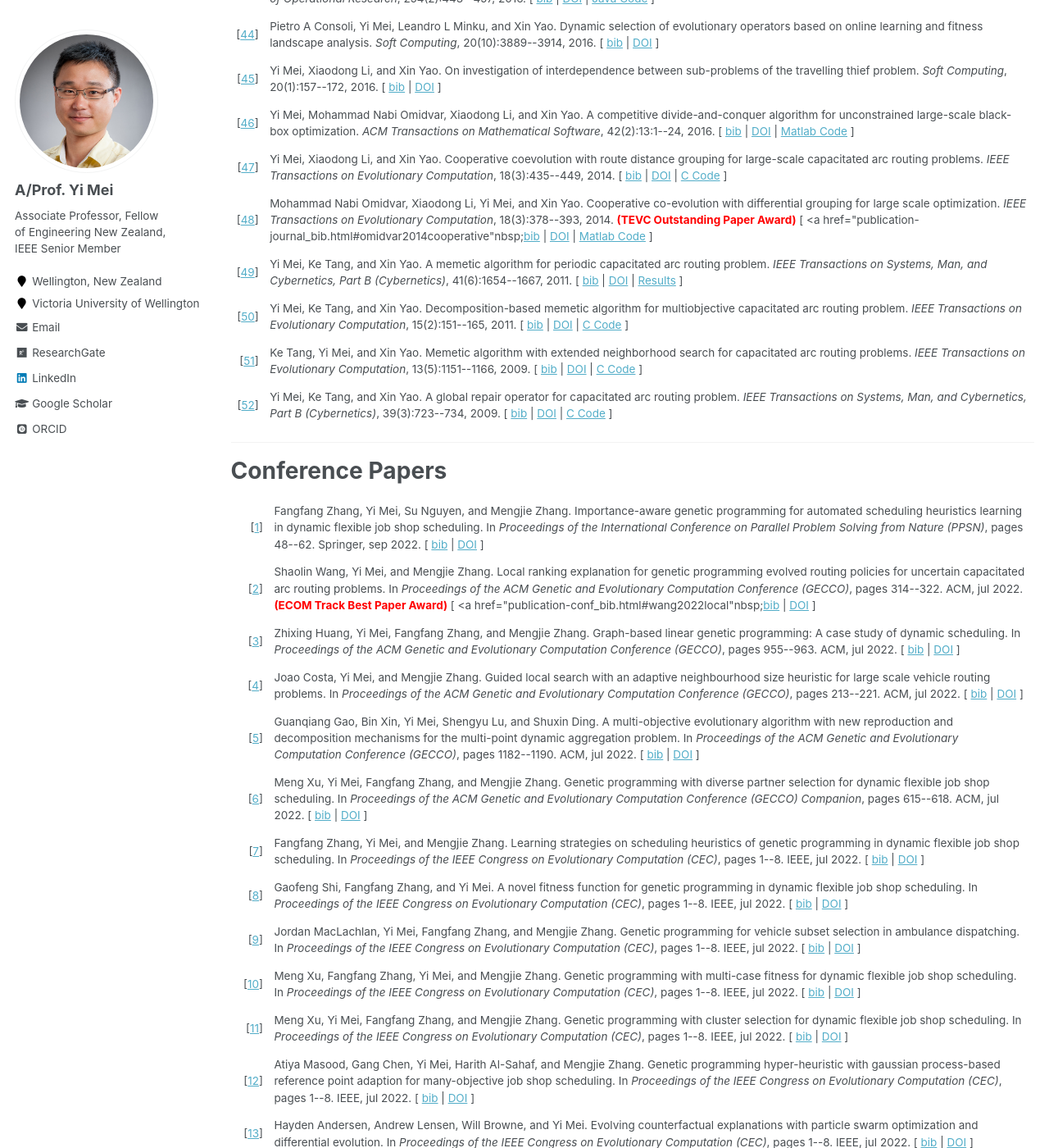
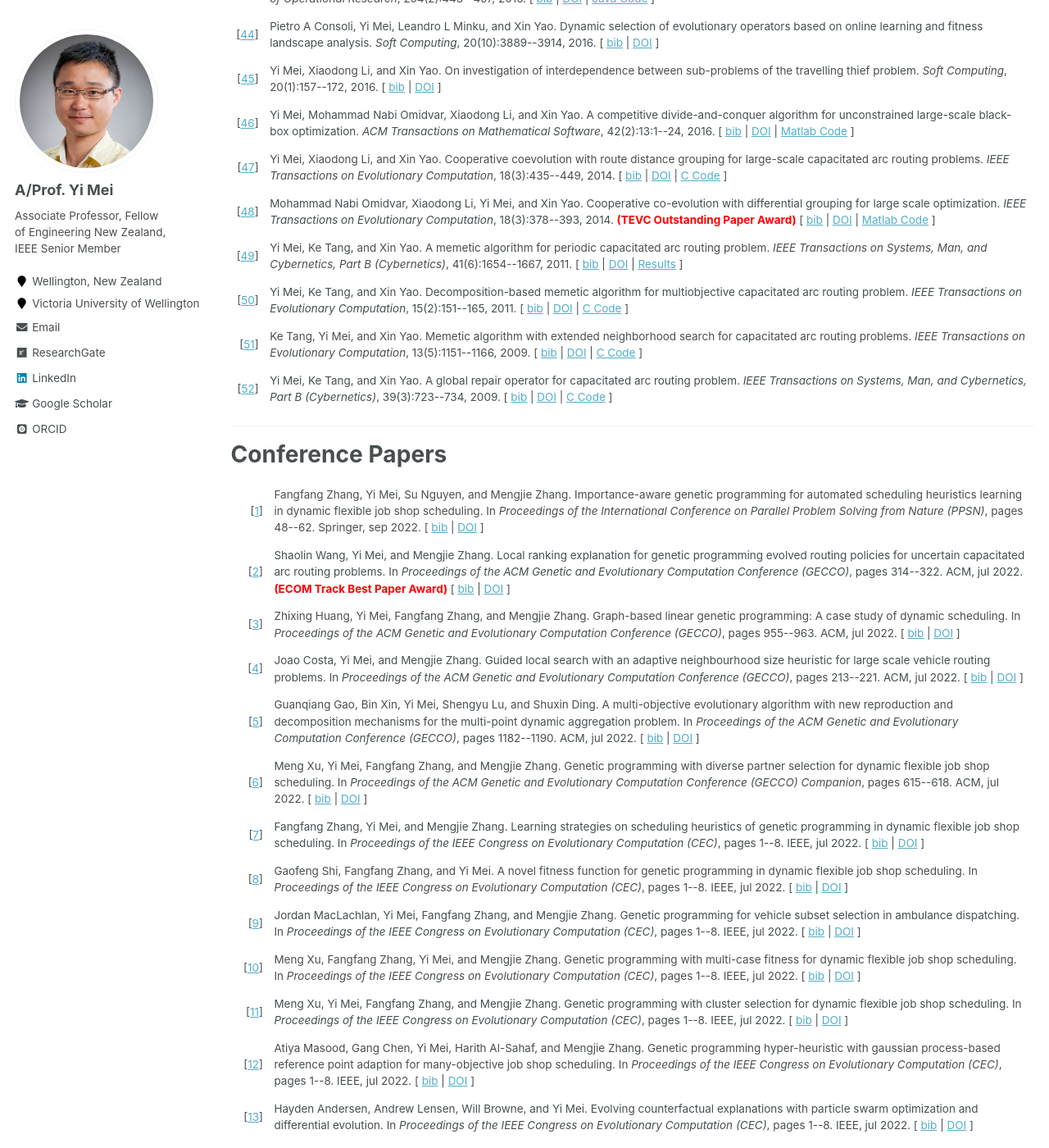
Before and after one commit to yi-mei-ecco/yi-mei-ecco.github.io, a Jekyll site: the page built from _pages/publications.md, in a window 1280 px wide and 1400 px high, scrolled down 3643 px. Shown: the whole window at 82% size. Built offline with Jekyll 4.4.1, drawn with Linux system fonts in a browser that asks for light colours; some web fonts are replaced; some of the changed text lies outside the part shown.

Commit message:
Changed publications

```diff
--- a/_pages/publications.md
+++ b/_pages/publications.md
@@ -1092,7 +1092,7 @@ Mohammad&nbsp;Nabi Omidvar, Xiaodong Li, Yi&nbsp;Mei, and Xin Yao.
   optimization.
  <em>IEEE Transactions on Evolutionary Computation</em>, 18(3):378--393,
   2014.
- <b style="color:red;">(TEVC Outstanding Paper Award)</b> [&nbsp;<a href="publication-journal_bib.html#omidvar2014cooperative"nbsp;<a href="publication-journal_bib.html#omidvar2014cooperative">bib</a>&nbsp;|
+ <b style="color:red;">(TEVC Outstanding Paper Award)</b> [&nbsp;<a href="publication-journal_bib.html#omidvar2014cooperative">bib</a>&nbsp;|
 <a href="http://dx.doi.org/10.1109/TEVC.2013.2281543">DOI</a>&nbsp;|
 <a href="https://bitbucket.org/mno/differential-grouping">Matlab Code</a>&nbsp;]
 
@@ -1204,7 +1204,7 @@ Shaolin Wang, Yi&nbsp;Mei, and Mengjie Zhang.
   policies for uncertain capacitated arc routing problems.
  In <em>Proceedings of the ACM Genetic and Evolutionary Computation
   Conference (GECCO)</em>, pages 314--322. ACM, jul 2022.
- <b style="color:red;">(ECOM Track Best Paper Award)</b> [&nbsp;<a href="publication-conf_bib.html#wang2022local"nbsp;<a href="publication-conf_bib.html#wang2022local">bib</a>&nbsp;|
+ <b style="color:red;">(ECOM Track Best Paper Award)</b> [&nbsp;<a href="publication-conf_bib.html#wang2022local">bib</a>&nbsp;|
 <a href="http://dx.doi.org/10.1145/3512290.3528723">DOI</a>&nbsp;]
 
 </td>
@@ -1408,7 +1408,7 @@ Zhixing Huang, Fangfang Zhang, Yi&nbsp;Mei, and Mengjie Zhang.
   job shop scheduling.
  In <em>Proceedings of the European Conference on Genetic Programming
   (EuroGP)</em>, pages 162--178. Springer, apr 2022.
- <b style="color:red;">(Best Paper Award)</b> [&nbsp;<a href="publication-conf_bib.html#huang2022investigation"nbsp;<a href="publication-conf_bib.html#huang2022investigation">bib</a>&nbsp;|
+ <b style="color:red;">(Best Paper Award)</b> [&nbsp;<a href="publication-conf_bib.html#huang2022investigation">bib</a>&nbsp;|
 <a href="http://dx.doi.org/10.1007/978-3-031-02056-8_11">DOI</a>&nbsp;]
 
 </td>
@@ -2417,7 +2417,7 @@ Alexandre&nbsp;Sawczuk da&nbsp;Silva, Hui Ma, Yi&nbsp;Mei, and Mengjie Zhang.
   service composition.
  In <em>Proceedings of the IEEE International Conference on Web
   Services (ICWS)</em>, pages 26--33. IEEE, apr 2018.
- <b style="color:red;">(Best Paper Runner-Up)</b> [&nbsp;<a href="publication-conf_bib.html#da2018hybrid"nbsp;<a href="publication-conf_bib.html#da2018hybrid">bib</a>&nbsp;|
+ <b style="color:red;">(Best Paper Runner-Up)</b> [&nbsp;<a href="publication-conf_bib.html#da2018hybrid">bib</a>&nbsp;|
 <a href="http://dx.doi.org/10.1109/ICWS.2018.00011">DOI</a>&nbsp;]
 
 </td>
@@ -2985,7 +2985,7 @@ Alexandre&nbsp;Sawczuk da&nbsp;Silva, Yi&nbsp;Mei, Hui Ma, and Mengjie Zhang.
  In <em>Proceedings of the European Conference on Evolutionary
   Computation in Combinatorial Optimization (EvoCOP)</em>, pages 202--218.
   Springer, 2016.
- <b style="color:red;">(Best Paper Nomination)</b> [&nbsp;<a href="publication-conf_bib.html#da2016particle"nbsp;<a href="publication-conf_bib.html#da2016particle">bib</a>&nbsp;|
+ <b style="color:red;">(Best Paper Nomination)</b> [&nbsp;<a href="publication-conf_bib.html#da2016particle">bib</a>&nbsp;|
 <a href="http://dx.doi.org/10.1007/978-3-319-30698-8_14">DOI</a>&nbsp;]
 
 </td>
```
Also changed, not shown: 1 other file.
